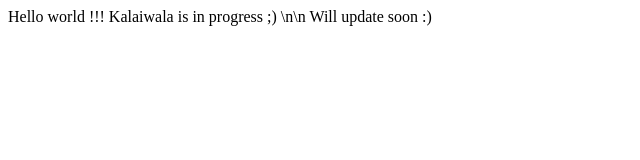
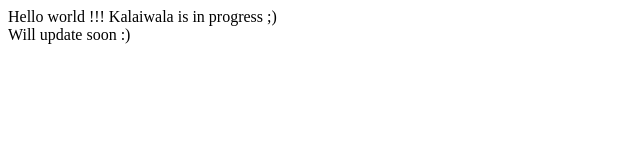
Before and after one commit to kalaiwala/kalaiwala.github.io, a plain HTML site: page index.html in a window 1280 px wide. Shown: the whole page, without its empty margins (0-640 px from the left). Drawn offline with Linux system fonts and the light colour scheme.

Commit message:
Update index.html

```diff
--- a/index.html
+++ b/index.html
@@ -3,6 +3,6 @@
 <header><title>KALAIWALA</title></header>
 <body>
 Hello world !!! Kalaiwala is in progress ;)
-\n\n Will update soon :)
+</br>Will update soon :)
 </body>
 </html>
```
